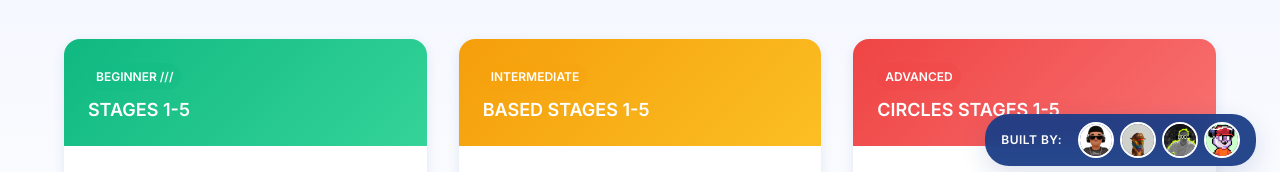
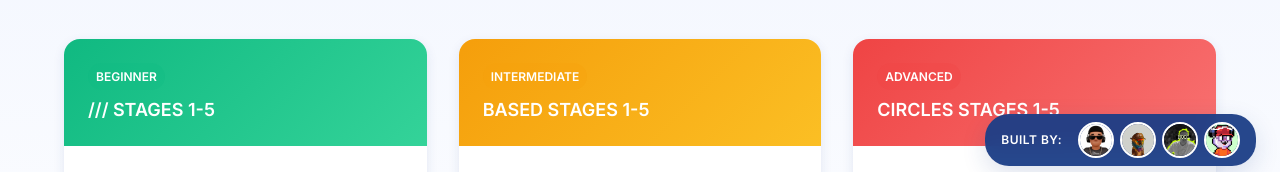
Before and after one commit to Nailuy/inco-learn, a React (Vite) app: page / in a window 1280 px wide. Shown: the part 610-782 px from the top of the page. Built offline with nearby package versions, Linux system fonts and the light colour scheme.

Commit message:
Fix formatting of course level and title

```diff
--- a/src/pages/HomePage.tsx
+++ b/src/pages/HomePage.tsx
@@ -64,8 +64,8 @@ function HomePage() {
                     {/* Beginner */}
                     <div className="course-card">
                         <div className="course-header" style={{ background: 'linear-gradient(135deg, #10b981 0%, #34d399 100%)' }}>
-                            <span className="course-level beginner">Beginner ///</span>
-                            <h3 className="course-title">STAGES 1-5</h3>
+                            <span className="course-level beginner">Beginner</span>
+                            <h3 className="course-title">/// STAGES 1-5</h3>
                         </div>
                         <div className="course-body">
                             <p className="course-description">
```
